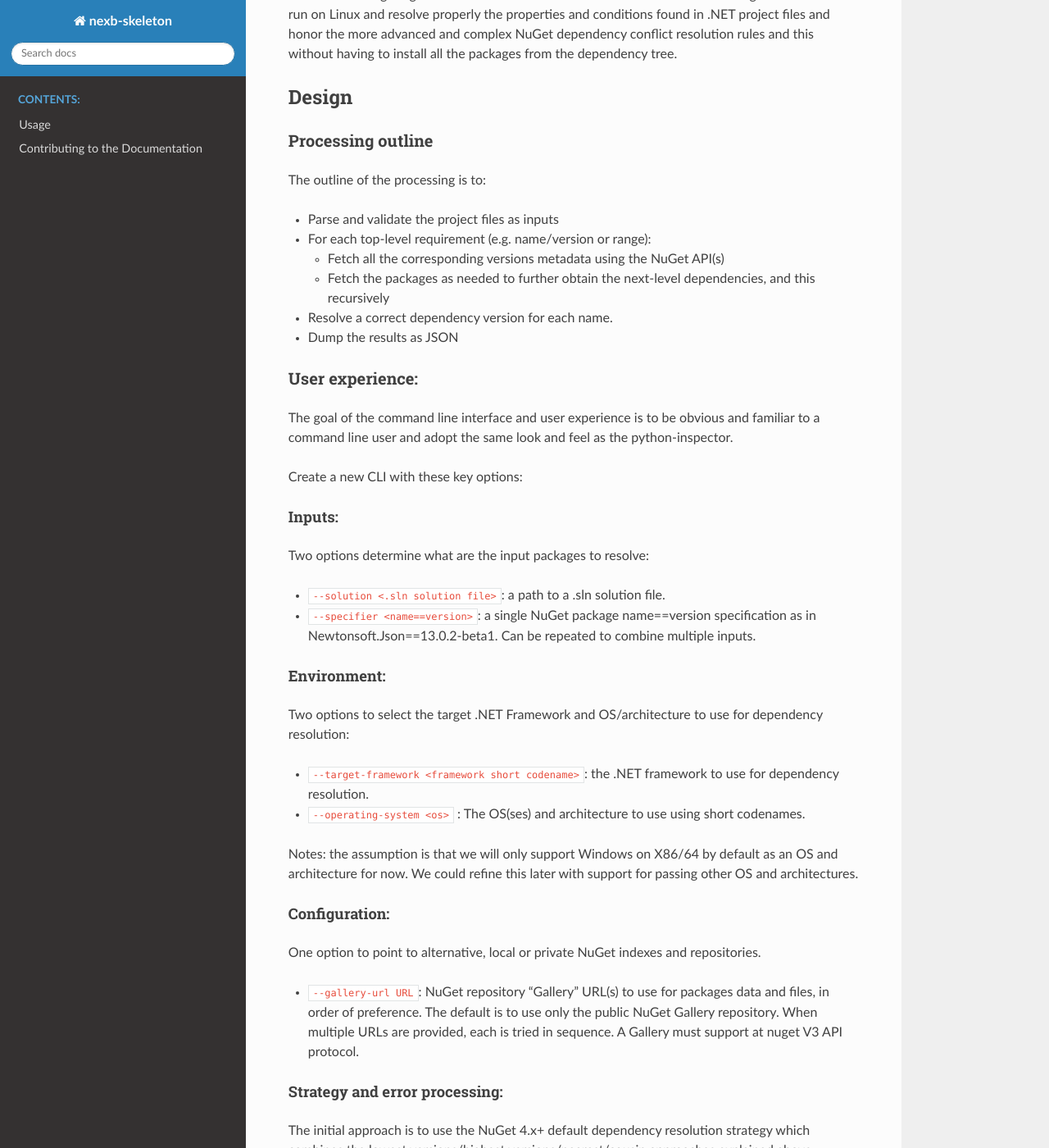
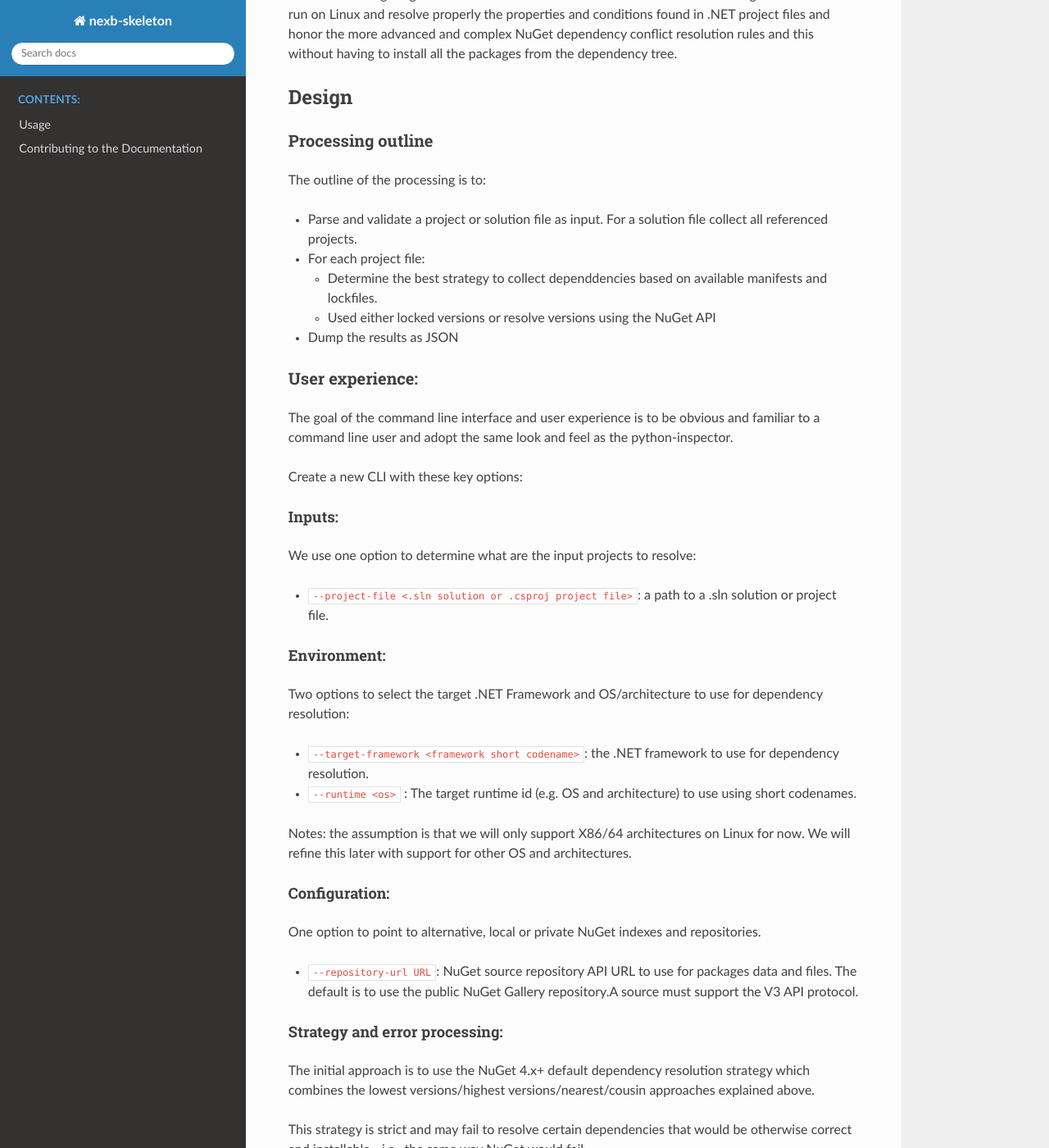
Before and after one commit to aboutcode-org/nuget-inspector, a Sphinx documentation site: the page built from docs/source/nuget-dependencies-design.rst, in a window 1280 px wide and 1400 px high, scrolled down 4912 px. Shown: the whole window at 82% size. Built offline with Sphinx 7.4.7 and the Read the Docs theme 2.0.0, drawn with Linux system fonts in a browser that asks for light colours; some of the changed text lies outside the part shown.

Commit message:
Update design document
Signed-off-by: Philippe Ombredanne <pombredanne@nexb.com>

```diff
--- a/docs/source/nuget-dependencies-design.rst
+++ b/docs/source/nuget-dependencies-design.rst
@@ -82,7 +82,7 @@ There are multiple manifest file formats:
 
 - "<ProjectName>.deps.json" files contain details for resolved package and framework
   dependencies. This is machine-generated during the build and these files may
-  exist only with the "PreserveCompilationContext" property set.
+  exist only with the "PreserveCompilationContext" project property set.
 
 
 NuGet has complex version notations and semantics and mixed dependency resolution strategies:
@@ -186,6 +186,7 @@ provided .NET target framework and OS/architecture as an argument
 will be a JSON file listing the resolved dependencies in two ways:
 
 1. as a flat list of unique name/versions (using Package URLs)
+
 2. as a nested dependency tree, with possible duplicates because a given
    name/version may be the dependency of more than one packages
 
@@ -252,15 +253,16 @@ Processing outline
 
 The outline of the processing is to:
 
--  Parse and validate the project files as inputs
+- Parse and validate a project or solution file as input. For a solution file
+  collect all referenced projects.
 
--  For each top-level requirement (e.g. name/version or range):
+- For each project file:
 
-   -  Fetch all the corresponding versions metadata using the NuGet API(s)
-   -  Fetch the packages as needed to further obtain the next-level
-      dependencies, and this recursively
+  - Determine the best strategy to collect dependdencies based on available
+    manifests and lockfiles.
 
--  Resolve a correct dependency version for each name.
+  - Used either locked versions or resolve versions using the NuGet API
+
 -  Dump the results as JSON
 
 
@@ -276,13 +278,9 @@ Create a new CLI with these key options:
 Inputs:
 ~~~~~~~~~
 
-Two options determine what are the input packages to resolve:
+We use one option to determine what are the input projects to resolve:
 
--  ``--solution <.sln solution file>``: a path to a .sln solution file.
-
--  ``--specifier <name==version>``: a single NuGet package name==version
-   specification as in Newtonsoft.Json==13.0.2-beta1. Can be repeated to combine
-   multiple inputs.
+-  ``--project-file <.sln solution or .csproj project file>``: a path to a .sln solution or project file.
 
 
 Environment:
@@ -291,14 +289,14 @@ Environment:
 Two options to select the target .NET Framework and OS/architecture to use for
 dependency resolution:
 
--  ``--target-framework <framework short codename>``: the .NET framework to use
-   for dependency resolution.
--  ``--operating-system <os>`` : The OS(ses) and architecture to use using short
-   codenames.
+- ``--target-framework <framework short codename>``: the .NET framework to use
+  for dependency resolution.
 
-Notes: the assumption is that we will only support Windows on X86/64 by default
-as an OS and architecture for now. We could refine this later with support for
-passing other OS and architectures.
+- ``--runtime <os>`` : The target runtime id (e.g. OS and architecture) to use
+  using short codenames.
+
+Notes: the assumption is that we will only support X86/64 architectures on
+Linux for now. We will refine this later with support for other OS and architectures.
 
 
 Configuration:
@@ -307,10 +305,9 @@ Configuration:
 One option to point to alternative, local or private NuGet indexes and
 repositories.
 
--  ``--gallery-url URL``: NuGet repository "Gallery" URL(s) to use for packages
-   data and files, in order of preference. The default is to use only the public
-   NuGet Gallery repository. When multiple URLs are provided, each is tried in
-   sequence. A Gallery must support at nuget V3 API protocol.
+-  ``--repository-url URL``: NuGet source repository API URL to use for packages
+   data and files. The default is to use the public
+   NuGet Gallery repository.A source must support the V3 API protocol.
 
 
 Strategy and error processing:
```
